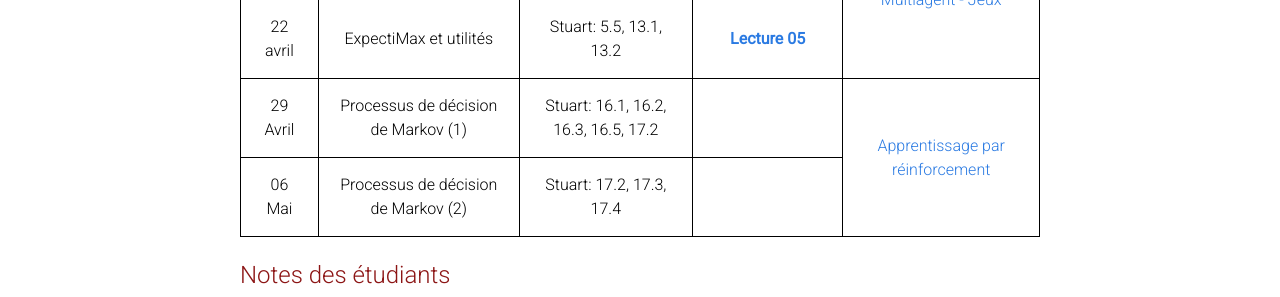
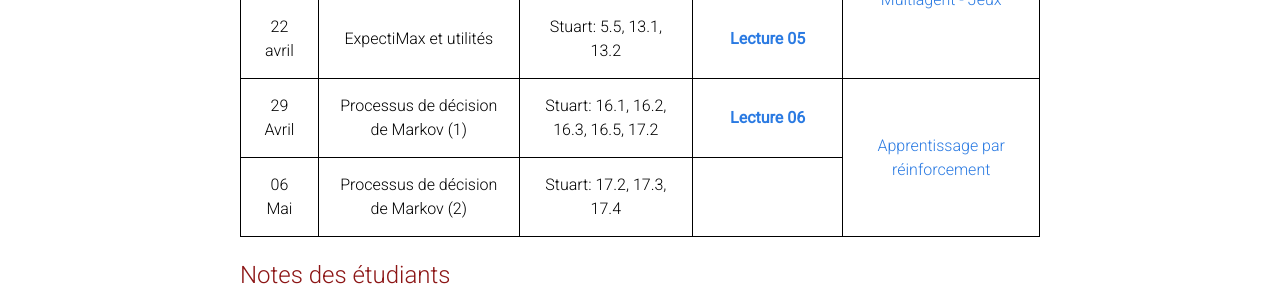
Before and after one commit to intelligenceartificielensaf/intelligenceartificielensaf.github.io, a Jekyll site: the page built from index.html, in a window 1280 px wide. Shown: the part 1243-1540 px from the top of the page. Built offline with Jekyll 4.4.1, drawn with Linux system fonts in a browser that asks for light colours.

Commit message:
Lecture on Markov Decision processes

```diff
--- a/index.html
+++ b/index.html
@@ -160,9 +160,9 @@
     <td>Processus de décision de Markov (1)</td>
     <td> Stuart: 16.1, 16.2, 16.3, 16.5, 17.2</td>
     <th>
-      <!-- <a -->
-      <!--      href="https://github.com/intelligenceartificielensaf/intelligenceartificielensaf.github.io/blob/master/lectures/15_04_adversarial_search.pdf">Lecture -->
-      <!--      0</a> -->
+      <a
+           href="https://github.com/intelligenceartificielensaf/intelligenceartificielensaf.github.io/blob/master/lectures/29_04_mdp01.pdf">Lecture
+           06</a>
 
 
 
```
Also changed, not shown: 1 other file.
